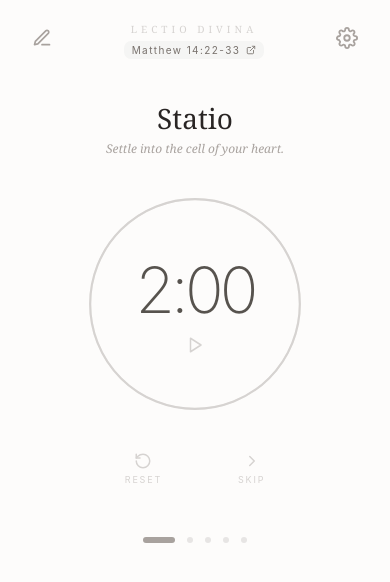
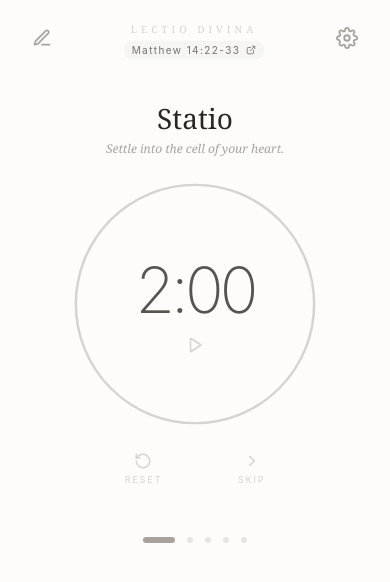
Before and after one commit to Lectio-Divina/lectio_divina_local, a React (Vite) app: page / in a window 390 px wide. Shown: the top 582 px of the page. Built offline with nearby package versions, Linux system fonts and the light colour scheme.

Commit message:
Update styles.css

```diff
--- a/src/styles.css
+++ b/src/styles.css
@@ -171,8 +171,8 @@ input[type="range"] { width:100%; accent-color:#78716c; margin-top:10px; }
     }
 
   .timer {
-    width: 175px;
-    height: 175px;
+    width: 250px;
+    height: 250px;
     flex-basis: 175px;
     margin-top: 10px;
     margin-bottom: 10px;
@@ -236,8 +236,8 @@ input[type="range"] { width:100%; accent-color:#78716c; margin-top:10px; }
   }
 
   .timer {
-    width: 220px;
-    height: 220px;
+    width: 250px;
+    height: 250px;
   }
 
 }
```
